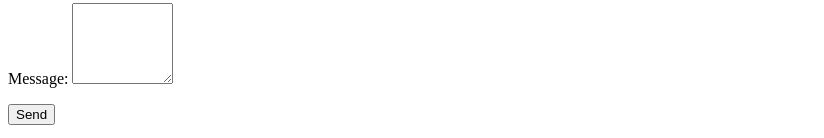
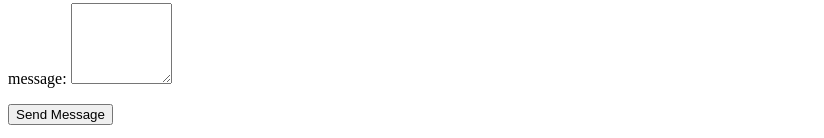
Before and after one commit to Desuwaa/TechCon_HTML, a plain HTML site: page techcon_website/contact.html in a window 1280 px wide. Shown: the part 817-955 px from the top of the page, without its empty margins (0-824 px from the left). Drawn offline with Linux system fonts and the light colour scheme.

Commit message:
corrected message in button and text area

```diff
--- a/techcon_website/contact.html
+++ b/techcon_website/contact.html
@@ -66,12 +66,12 @@
         </p>
 
         <p>
-          <label for="text">Message:</label>
+          <label for="text">message:</label>
           <textarea name="text" id="text" cols="10" rows="5"></textarea>
         </p>
 
         <p>
-          <button type="submit">Send</button>
+          <button type="submit">Send Message</button>
         </p>
       </form>
     </main>
```
